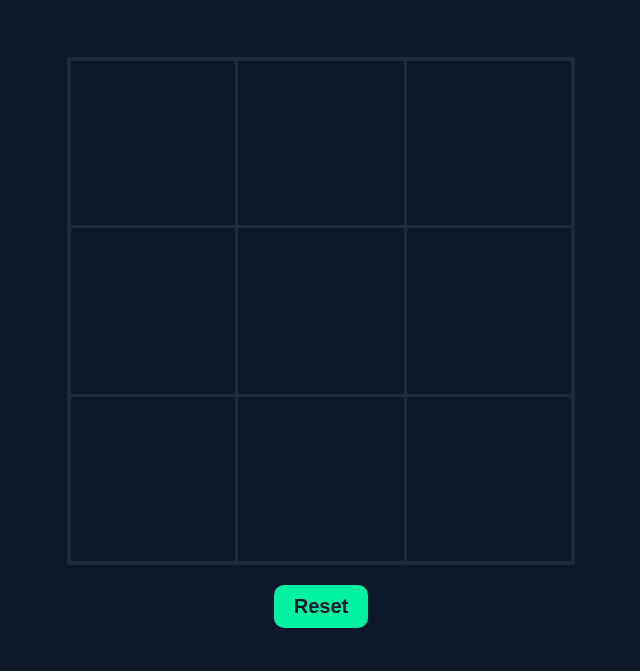
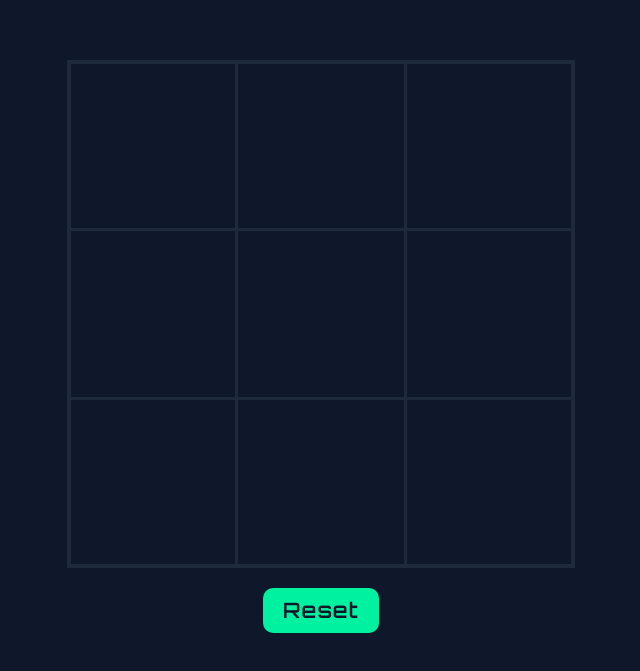
Before and after one commit to sameeksha-dalvi/tic-tac-toe, a plain HTML site: page index.html in a window 1280 px wide. Shown: the part 91-762 px from the top of the page, without its empty margins (319-959 px from the left). Drawn offline with Linux system fonts and the light colour scheme.

Commit message:
style: add Orbitron font face

```diff
--- a/style.css
+++ b/style.css
@@ -1,3 +1,13 @@
+@font-face {
+    font-family: 'Orbitron';
+    src: url('fonts/Orbitron-Regular.woff2') format('woff2'),
+        url('fonts/Orbitron-Regular.woff') format('woff');
+    font-weight: normal;
+    font-style: normal;
+    font-display: swap;
+}
+
+
 :root{
     --bg : #0F172A;
     --txt : #E2E8F0;
@@ -14,6 +24,7 @@
 body{
     background-color: var(--bg);
     color: var(--txt);
+
 }
 
 .container{
@@ -21,6 +32,7 @@ body{
     flex-direction: column;
     align-items: center;
     gap: 20px;
+    font-family: Orbitron ,system-ui, -apple-system, BlinkMacSystemFont, 'Segoe UI', Roboto, Oxygen, Ubuntu, Cantarell, 'Open Sans', 'Helvetica Neue', sans-serif;
 }
 
 .board{
@@ -62,12 +74,14 @@ body{
 
 .btn{
     border:none;
+    font-family: Orbitron,system-ui, -apple-system, BlinkMacSystemFont, 'Segoe UI', Roboto, Oxygen, Ubuntu, Cantarell, 'Open Sans', 'Helvetica Neue', sans-serif;
     background-color: var(--btn);
     color: var(--bg);
     padding: 10px 20px;
     font-size: 20px;
     border-radius: 10px;
     font-weight: 600;
+    letter-spacing: 2px;
 }
 
 .btn:hover{
```
Also changed, not shown: fonts/Orbitron-Regular.woff (added), fonts/Orbitron-Regular.woff2 (added), 2 other files.
